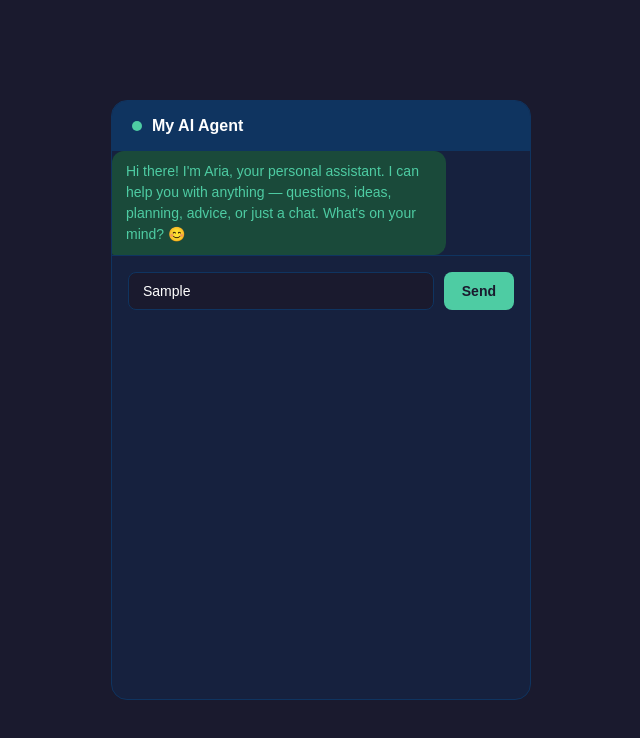
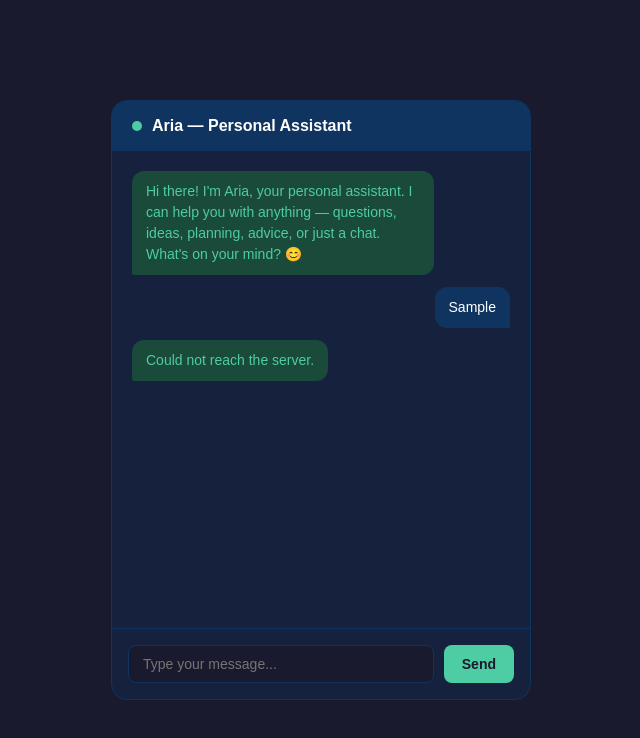
Before and after one commit to kumodhigh/my-ai-chat, a website: page public/index.html in a window 1280 px wide. Both pictures are taken after typing "Sample" into the empty fields and a click on the button "Send". Shown: the whole page, without its empty margins (319-959 px from the left). Drawn offline with Linux system fonts and the light colour scheme; no server answers.

Commit message:
fix chat messages div and app.js

```diff
--- a/public/app.js
+++ b/public/app.js
@@ -1,36 +1,24 @@
-// Store conversation history so the AI remembers context
 let history = [];
 
-// Grab the elements we need
 const input = document.getElementById("user-input");
 const sendBtn = document.getElementById("send-btn");
 const messagesDiv = document.getElementById("chat-messages");
 
-// Send message when button is clicked
 sendBtn.addEventListener("click", sendMessage);
-
-// Send message when Enter key is pressed
-input.addEventListener("keypress", function (e) {
+input.addEventListener("keypress", function(e) {
   if (e.key === "Enter") sendMessage();
 });
 
 async function sendMessage() {
   const userText = input.value.trim();
-
-  // Do nothing if input is empty
   if (!userText) return;
 
-  // Show user's message in the chat
   addMessage(userText, "user");
-
-  // Clear the input box
   input.value = "";
 
-  // Show "AI is thinking..." while waiting
-  const thinkingMsg = addMessage("AI is thinking...", "thinking");
+  const thinkingMsg = addMessage("Aria is thinking...", "thinking");
 
   try {
-    // Send message + history to our server
     const response = await fetch("/chat", {
       method: "POST",
       headers: { "Content-Type": "application/json" },
@@ -38,37 +26,27 @@ async function sendMessage() {
     });
 
     const data = await response.json();
-
-    // Remove the thinking message
     thinkingMsg.remove();
 
     if (data.reply) {
-      // Show AI's reply
       addMessage(data.reply, "ai");
-
-      // Save this exchange to history so AI remembers it
       history.push({ role: "user", parts: [{ text: userText }] });
       history.push({ role: "model", parts: [{ text: data.reply }] });
-
     } else {
       addMessage("Something went wrong. Please try again.", "ai");
     }
 
   } catch (error) {
     thinkingMsg.remove();
-    addMessage("Could not reach the server. Is it running?", "ai");
+    addMessage("Could not reach the server.", "ai");
   }
 }
 
-// Helper function — adds a message bubble to the chat
 function addMessage(text, sender) {
   const msg = document.createElement("div");
   msg.classList.add("message", sender);
   msg.textContent = text;
   messagesDiv.appendChild(msg);
-
-  // Auto scroll to the latest message
   messagesDiv.scrollTop = messagesDiv.scrollHeight;
-
   return msg;
 }
--- a/public/index.html
+++ b/public/index.html
@@ -7,33 +7,21 @@
   <link rel="stylesheet" href="style.css" />
 </head>
 <body>
-
   <div class="chat-container">
-
-    <!-- Header -->
     <div class="chat-header">
       <span class="dot"></span>
-      My AI Agent
+      Aria — Personal Assistant
     </div>
-
-    <!-- Message area -->
-<div class="message ai">
-  Hi there! I'm Aria, your personal assistant. I can help you with anything — questions, ideas, planning, advice, or just a chat. What's on your mind? 😊
-</div>
-
-    <!-- Input area -->
+    <div id="chat-messages" class="chat-messages">
+      <div class="message ai">
+        Hi there! I'm Aria, your personal assistant. I can help you with anything — questions, ideas, planning, advice, or just a chat. What's on your mind? 😊
+      </div>
+    </div>
     <div class="chat-input-area">
-      <input
-        type="text"
-        id="user-input"
-        placeholder="Type your message..."
-        autocomplete="off"
-      />
+      <input type="text" id="user-input" placeholder="Type your message..." autocomplete="off"/>
       <button id="send-btn">Send</button>
     </div>
-
   </div>
-
   <script src="app.js"></script>
 </body>
 </html>
```
